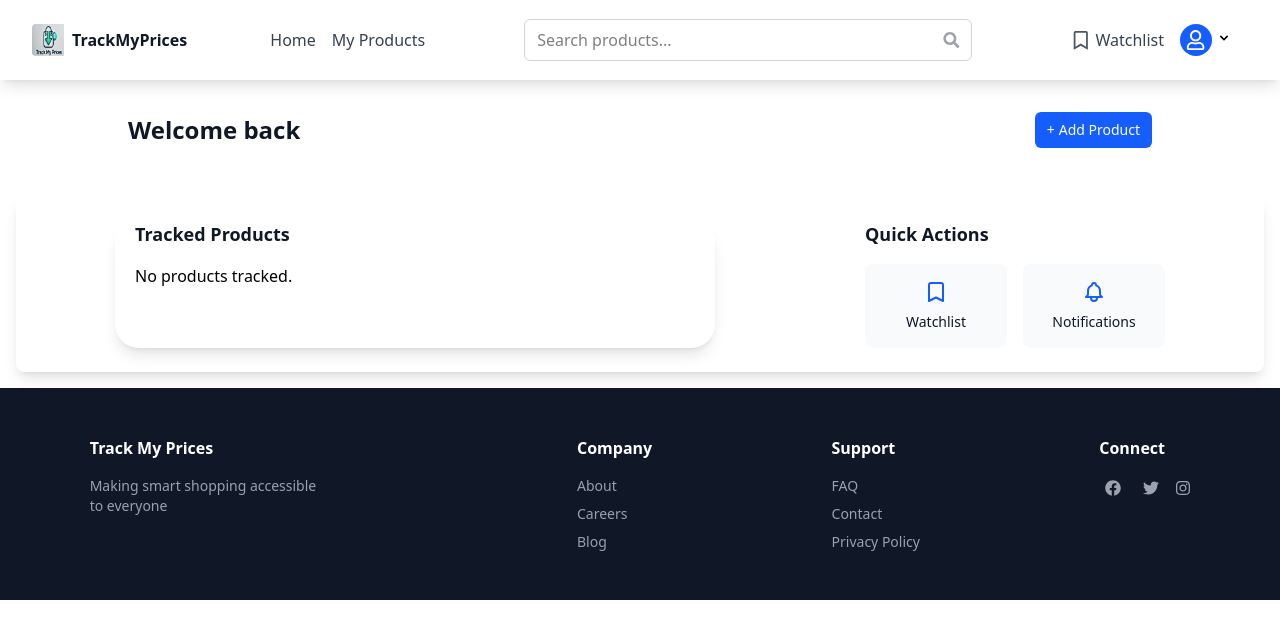
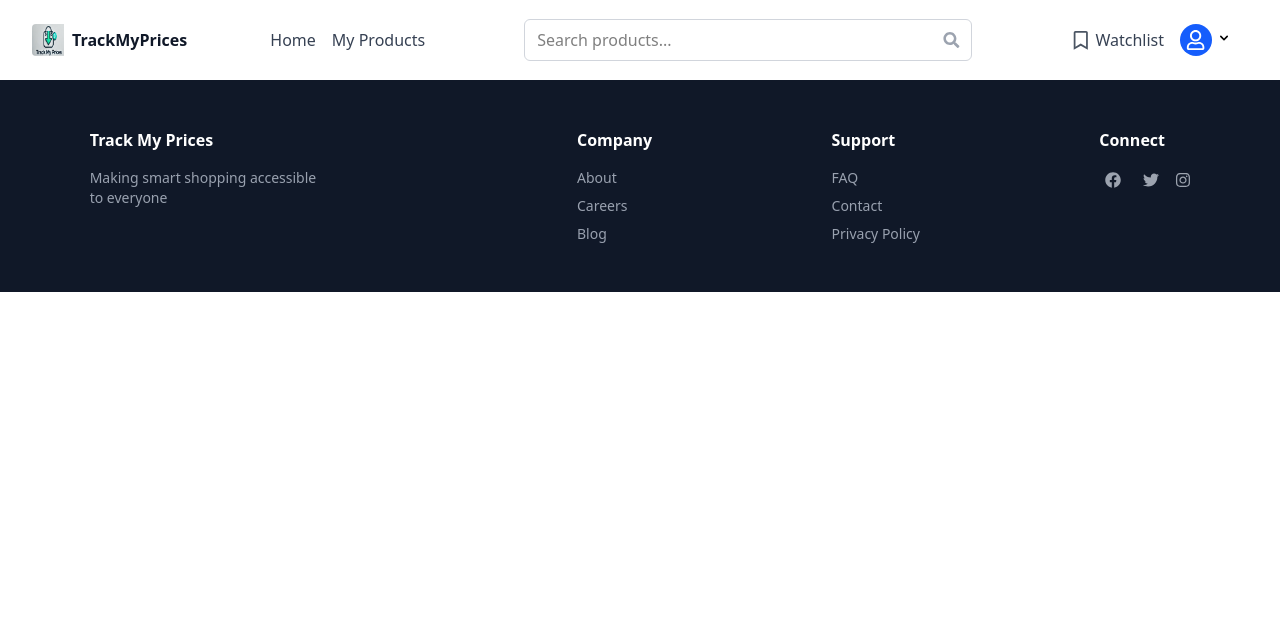
Before and after one commit to youssefElhoubi/Track-my-prices, a React (Vite) app in the folder TMPfront/: page /test in a window 1280 px wide. Shown: the top 638 px of the page. Built offline with nearby package versions, Linux system fonts and the light colour scheme.

Commit message:
working on shoing the watch list

```diff
--- a/TMPfront/src/App.tsx
+++ b/TMPfront/src/App.tsx
@@ -10,6 +10,7 @@ import ResetPassword from "./pages/ResetPassword";
 import NewPasswordReset from "./pages/NewPasswordReset";
 import ProductDetailPage from "./pages/User/ProducrDetailes";
 import ProductTracker from "./pages/User/Myprodcuts";
+import MyWatchlist from "./pages/User/MyWatchlist";
 
 
 
@@ -29,7 +30,8 @@ function App() {
           <Route path="/user" element={<Privet Componnet={UserHome} />} />
           <Route path="/user/product/add" element={<Privet Componnet={TraceNewProduct} />} />
           <Route path="/user/product/:id" element={<Privet Componnet={ProductDetailPage} />} />
-          <Route path="/test" element={<ProductTracker />} />
+          <Route path="/user/products" element={<Privet Componnet={ProductTracker} />} />
+          <Route path="/test" element={<MyWatchlist />} />
           <Route path="*" element={<NotFound />} />
         </Routes>
       </BrowserRouter>
--- a/TMPfront/src/pages/User/MyWatchlist.tsx
+++ b/TMPfront/src/pages/User/MyWatchlist.tsx
@@ -1,13 +1,15 @@
-import React from 'react'
+import React, { useState } from 'react'
 import Navbar from '../../components/UserComponents/Nav'
 import Footer from '../../components/lanign components/Footer'
+import userWatchlist from '../../stor/WatchlistStpor';
 
 const MyWatchlist: React.FC = () => {
+    const { error, fetchWatchLst, isLoading, response } = userWatchlist()
+    const [WatchList, setWatchList] = useState();
     return (
         <>
-        <Navbar/>
-
-        <Footer/>
+            <Navbar />
+            <Footer />
         </>
     )
 }
```
